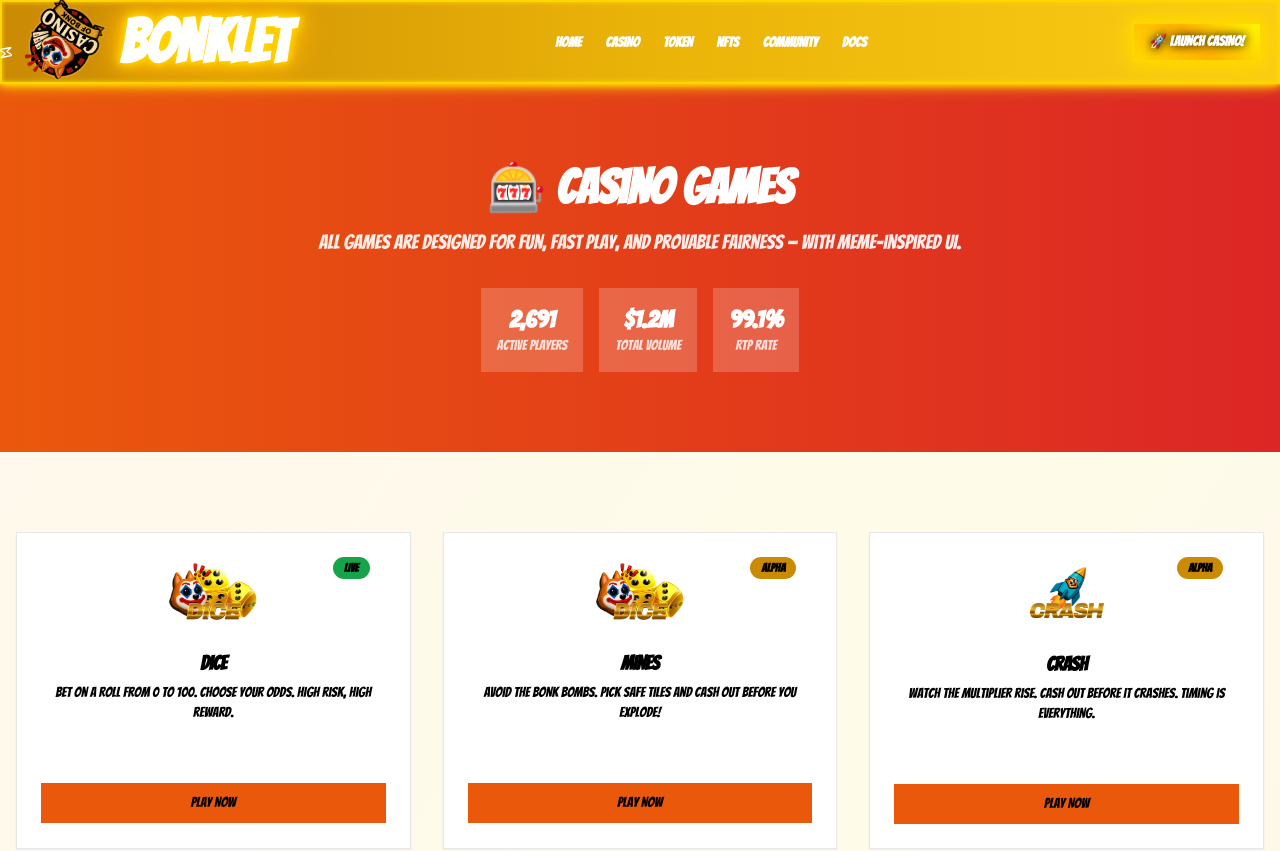
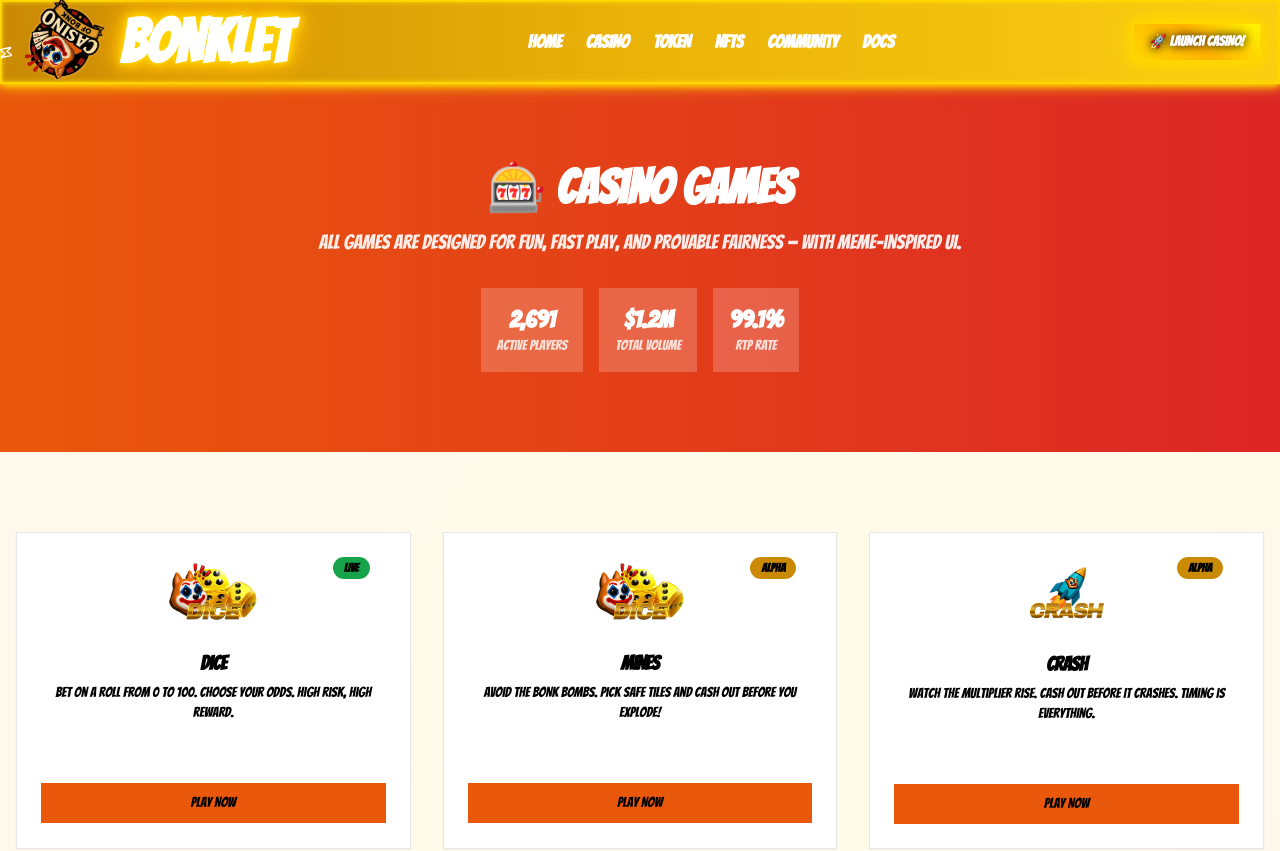
Before and after one commit to Goshen-Digital-Group/bonkbet-landingpage, a Next.js app: page /casino in a window 1280 px wide. Shown: the top 851 px of the page. Built offline with nearby package versions, Linux system fonts and the light colour scheme.

Commit message:
Update navbar.tsx

```diff
--- a/components/navbar.tsx
+++ b/components/navbar.tsx
@@ -80,7 +80,7 @@ export function Navbar() {
               >
                 <Link
                   href={item.href}
-                  className="text-white hover:text-yellow-200 font-black text-sm transition-all duration-300 hover:neon-text font-bangers cursor-dice"
+                  className="text-white hover:text-yellow-200 font-black text-lg transition-all duration-300 hover:neon-text font-bangers cursor-dice"
                 >
                   {item.name}
                 </Link>
```
